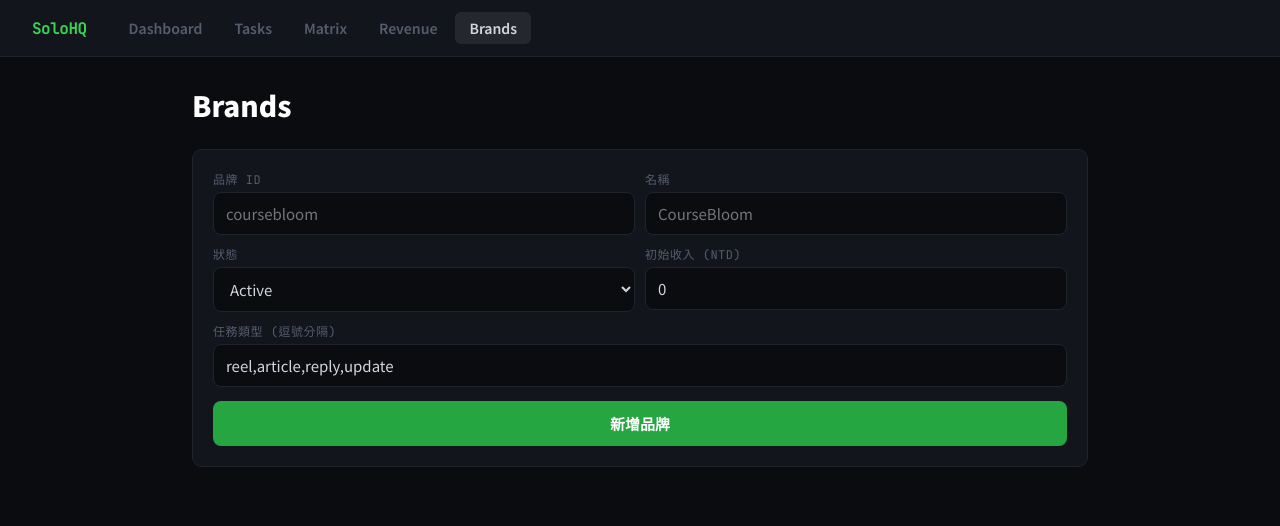
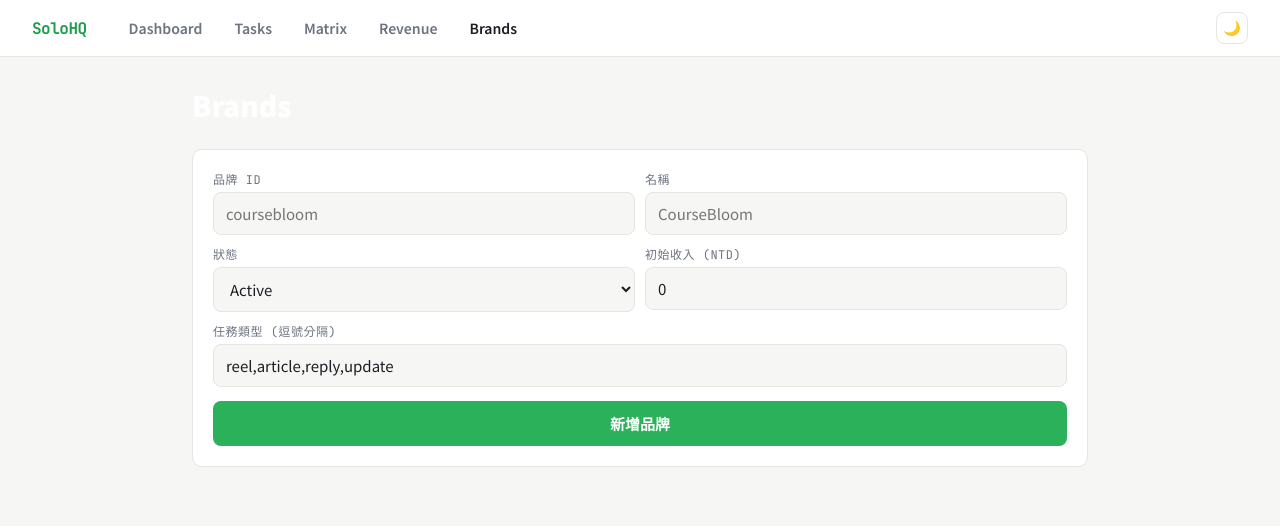
Before and after one commit to Jeffrey0117/SoloHQ, a website: page public/brands.html in a window 1280 px wide. Drawn offline with Linux system fonts and the light colour scheme.

Commit message:
feat: app-wide light/dark theme across all SoloHQ pages (default light)
Shared public/theme.js injects light-variable overrides + a nav toggle and persists one preference (key: solohq-theme) across all pages. Added to Dashboard/Tasks/Matrix/Revenue/Brands via one script tag each; server now serves /theme.js. projects.html aligned to the shared key so toggling anywhere syncs everywhere.

```diff
--- a/public/brands.html
+++ b/public/brands.html
@@ -197,5 +197,6 @@ async function loadBrands() {
 }
 loadBrands()
 </script>
+<script src="/theme.js"></script>
 </body>
 </html>
--- /dev/null
+++ b/public/theme.js
@@ -0,0 +1,51 @@
+/* Shared light/dark theme for all SoloHQ pages.
+   Include with <script src="/theme.js"></script>. Default light, persisted,
+   one preference shared app-wide (key: solohq-theme). */
+(function () {
+  var KEY = 'solohq-theme';
+
+  var css = [
+    'html[data-theme="light"]{',
+    '  --bg:#f6f7f4; --surface:#ffffff; --surface-2:#f0f1ec; --border:#e4e6df; --border-2:#d6d9cf;',
+    '  --text:#1b1e23; --text-dim:#6c7480; --text-faint:#9aa1ab;',
+    '  --green:#1f9d4d; --green-2:#2bb15a; --green-3:#9ad6ad; --green-4:#dcefe2;',
+    '  --yellow:#c8881a; --red:#cc4b4b; --accent:#2563eb;',
+    '}',
+    'html{color-scheme:light dark}',
+    'body{transition:background .25s ease,color .25s ease}',
+    '.theme-toggle{background:transparent;border:1px solid var(--border);color:var(--text-dim);',
+    '  cursor:pointer;width:32px;height:32px;border-radius:8px;font-size:14px;line-height:1;',
+    '  display:inline-grid;place-items:center;margin-left:auto;transition:.15s}',
+    '.theme-toggle:hover{color:var(--text);border-color:var(--accent)}',
+  ].join('\n');
+
+  var style = document.createElement('style');
+  style.textContent = css;
+  (document.head || document.documentElement).appendChild(style);
+
+  function apply(t) {
+    document.documentElement.setAttribute('data-theme', t);
+    var b = document.getElementById('themeToggle');
+    if (b) b.textContent = t === 'dark' ? '☀️' : '🌙'; // ☀️ / 🌙
+  }
+  apply(localStorage.getItem(KEY) || 'light');
+
+  function addBtn() {
+    var nav = document.querySelector('.nav');
+    if (!nav || document.getElementById('themeToggle')) return;
+    var b = document.createElement('button');
+    b.id = 'themeToggle';
+    b.className = 'theme-toggle';
+    b.title = '切換淺色 / 深色'; // 切換淺色 / 深色
+    b.addEventListener('click', function () {
+      var next = document.documentElement.getAttribute('data-theme') === 'dark' ? 'light' : 'dark';
+      localStorage.setItem(KEY, next);
+      apply(next);
+    });
+    nav.appendChild(b);
+    apply(localStorage.getItem(KEY) || 'light');
+  }
+
+  if (document.readyState !== 'loading') addBtn();
+  else document.addEventListener('DOMContentLoaded', addBtn);
+})();
--- a/server.js
+++ b/server.js
@@ -631,7 +631,7 @@ const server = http.createServer(async (req, res) => {
     const pathname = decodeURIComponent(url.pathname)
 
     // Static files
-    if (pathname.startsWith('/app.js') || pathname.startsWith('/favicon')) {
+    if (pathname.startsWith('/app.js') || pathname.startsWith('/theme.js') || pathname.startsWith('/favicon')) {
       return serveStatic(res, path.join(__dirname, 'public', pathname.slice(1)))
     }
 
```
Also changed, not shown: public/do.html (+1 -0 lines), public/index.html (+1 -0 lines), public/matrix.html (+1 -0 lines), public/projects.html (+1 -1 lines), public/revenue.html (+1 -0 lines).
